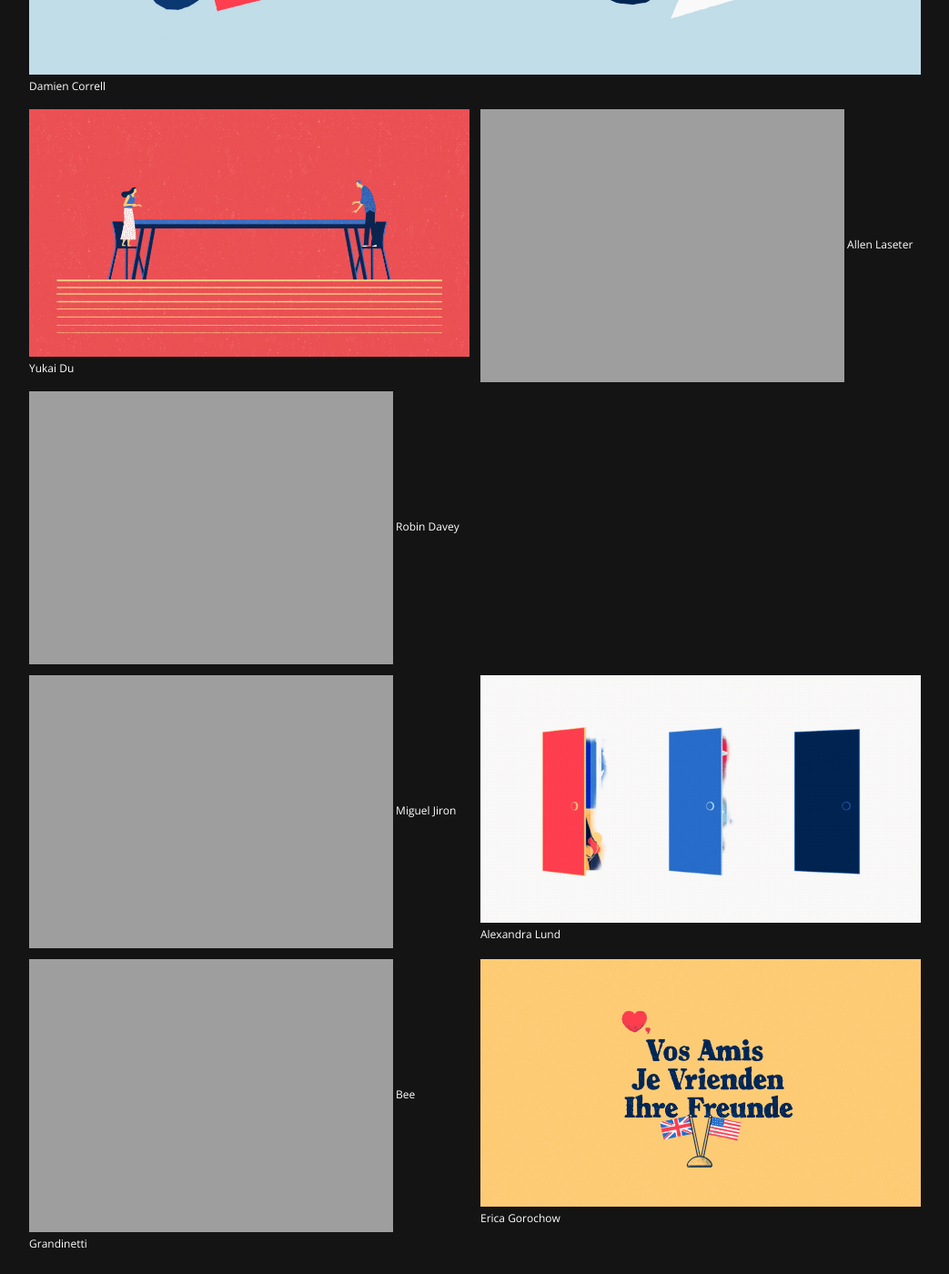
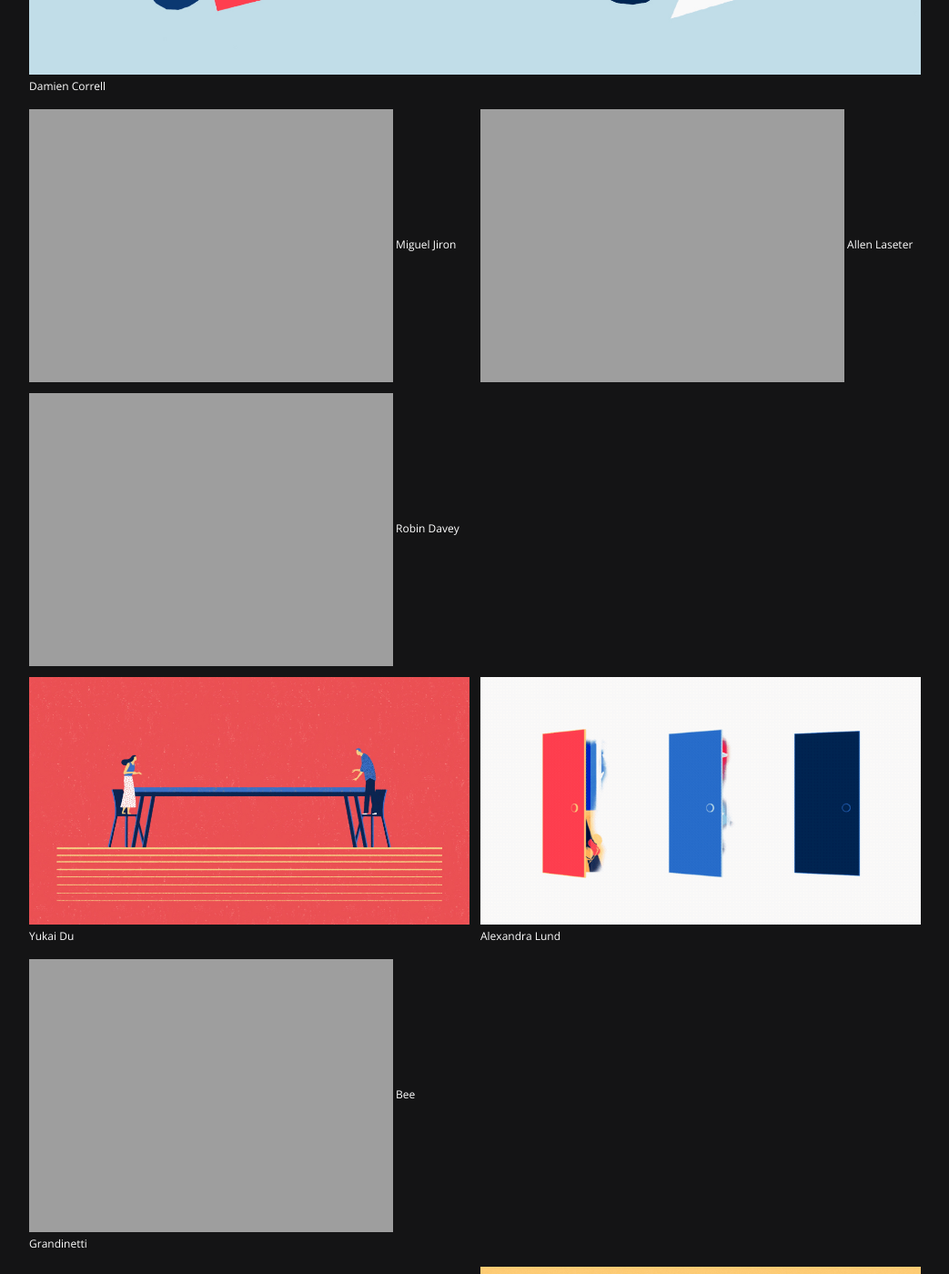
Before and after one commit to gorociao/peprally-website, a Jekyll site: the page built from deareu-press.markdown, in a window 1280 px wide and 1400 px high, scrolled down 5909 px. Shown: the whole window at 91% size, without its empty margins (118-1161 px from the left). Built offline with Jekyll 4.4.1, drawn with Linux system fonts in a browser that asks for light colours.

Commit message:
change order

```diff
--- a/deareu-press.markdown
+++ b/deareu-press.markdown
@@ -75,7 +75,7 @@
 ![]({{ site.url }}/images/eupress/de_shapes.jpg) Damien Correll
 
 {: .image .half .left}
-![]({{ site.url }}/images/eupress/de_talk.jpg) Yukai Du
+![]({{ site.url }}/images/eupress/de_phone.gif) Miguel Jiron
 
 {: .image .half .right}
 ![]({{ site.url }}/images/eupress/de_rwing.gif) Allen Laseter
@@ -84,7 +84,7 @@
 ![]({{ site.url }}/images/eupress/de_vote.jpg) Robin Davey
 
 {: .image .half .left}
-![]({{ site.url }}/images/eupress/de_phone.gif) Miguel Jiron
+![]({{ site.url }}/images/eupress/de_talk.jpg) Yukai Du
 
 {: .image .half .right}
 ![]({{ site.url }}/images/eupress/de_doors.gif) Alexandra Lund
```
